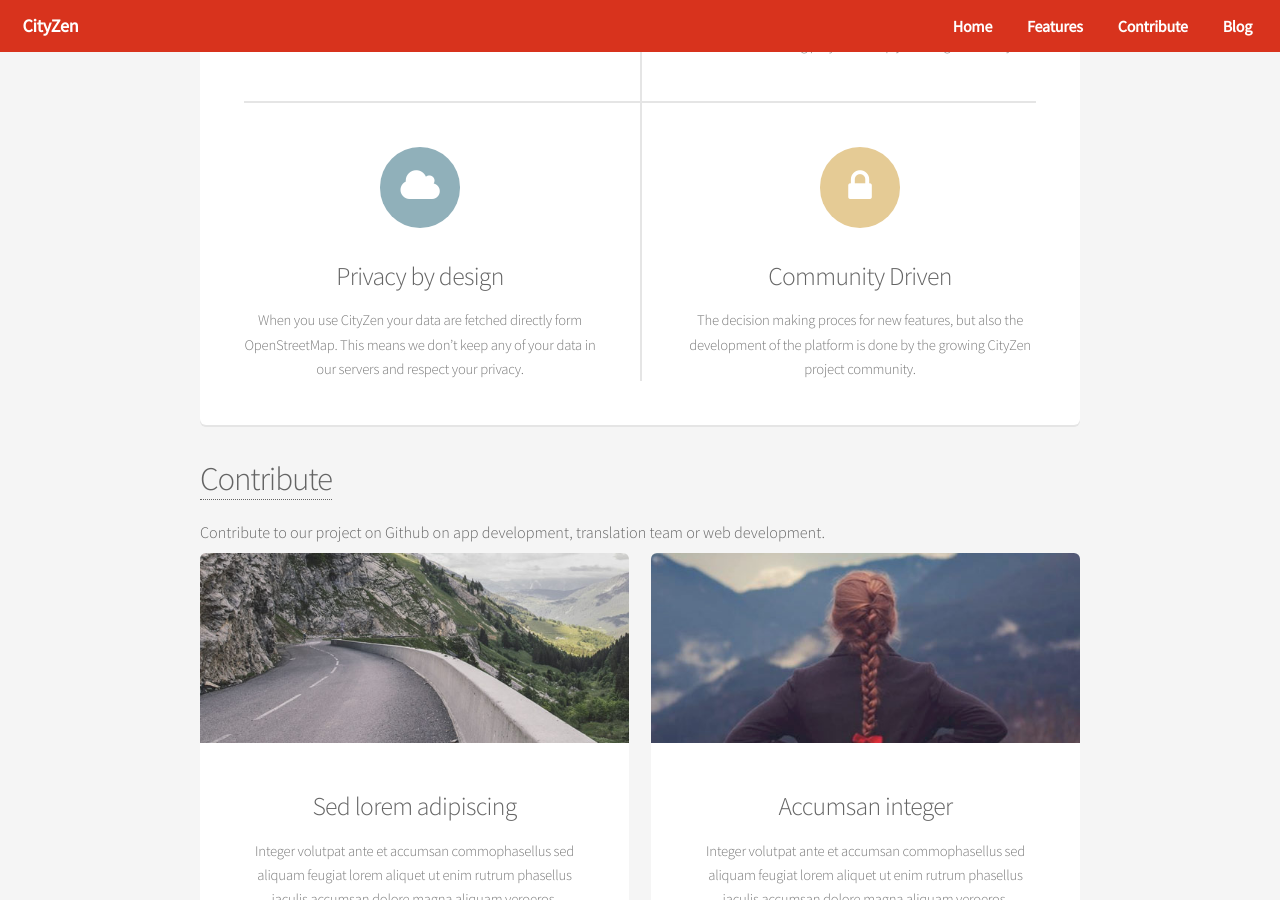
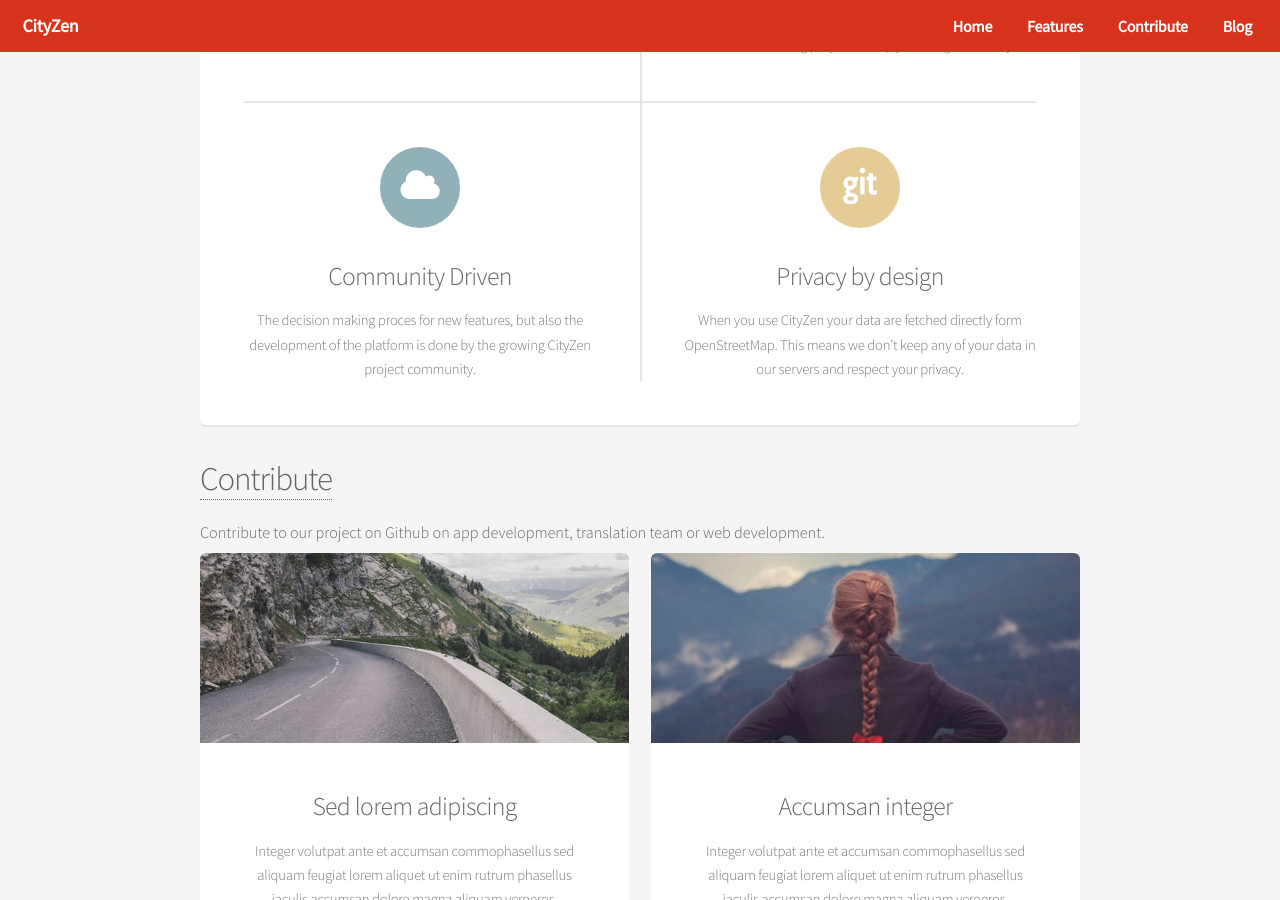
Before and after one commit to CityZenApp/Website, a Jekyll site: the page built from index.html, in a window 1280 px wide and 900 px high, scrolled down 1393 px. Built offline with Jekyll 4.4.1, drawn with Linux system fonts in a browser that asks for light colours; the list of posts is cut into pages by our own code.

Commit message:
Update index.html

```diff
--- a/index.html
+++ b/index.html
@@ -32,14 +32,14 @@ Made with love from Tirana ♥</p>
 	<div class="features-row">
 		<section>
 			<span class="icon major fa-cloud accent4"></span>
-			<h3>Privacy by design</h3>
-			<p>When you use CityZen your data are fetched directly form OpenStreetMap. This means we don’t keep any of your data in our servers and respect your privacy.</p>
-		</section>
-		<section>
-			<span class="icon major fa-lock accent5"></span>
 			<h3>Community Driven</h3>
 			<p>The decision making proces for new features, but also the development of the platform is done by the growing CityZen project community.</p>
 
+		</section>
+		<section>
+			<span class="icon major fa-git accent5"></span>
+			<h3>Privacy by design</h3>
+			<p>When you use CityZen your data are fetched directly form OpenStreetMap. This means we don’t keep any of your data in our servers and respect your privacy.</p>
 		</section>
 	</div>
 </section>
```
